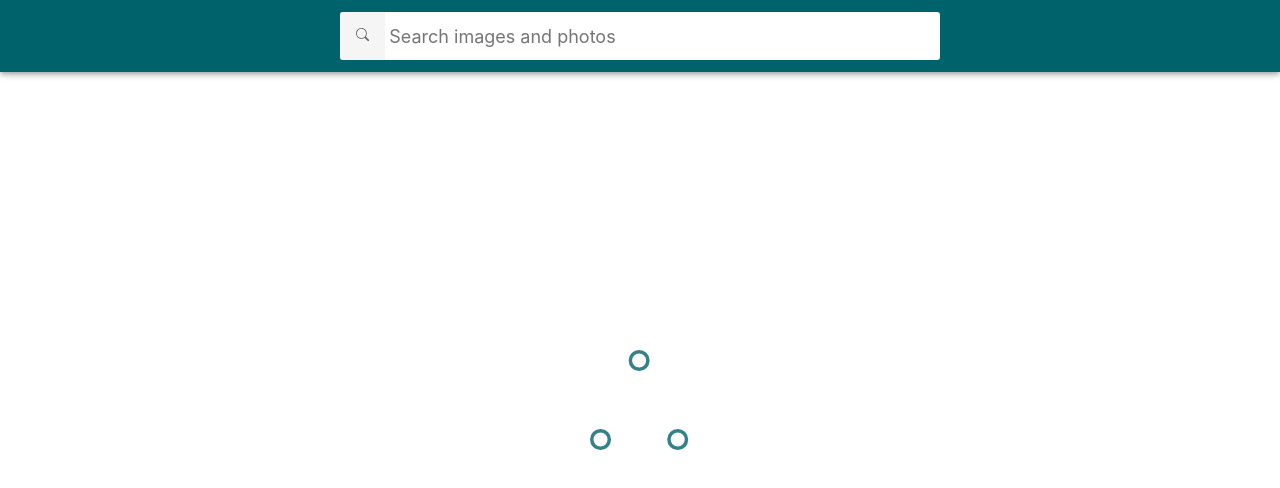
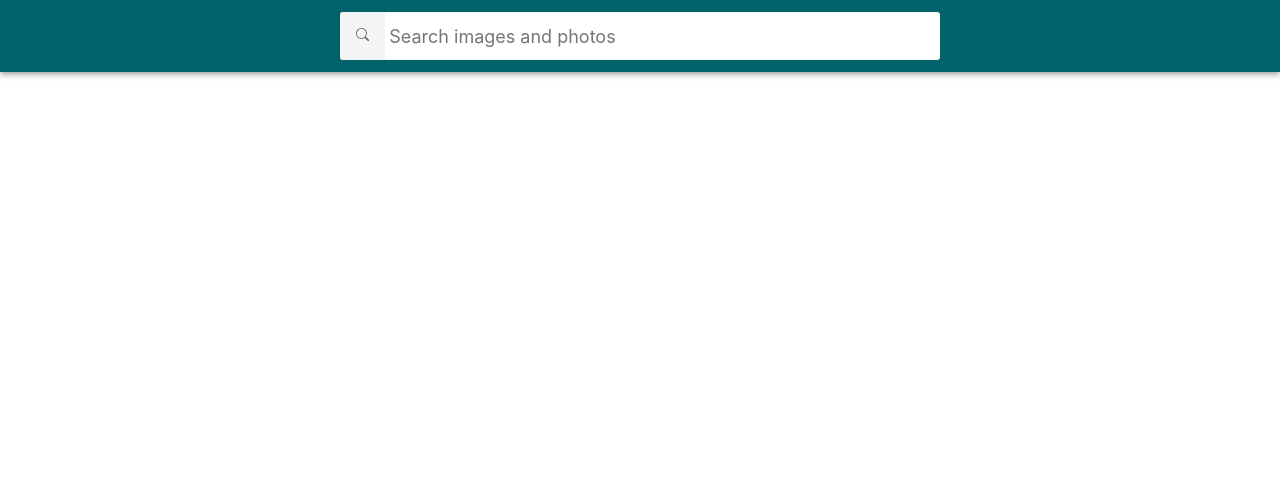
Before and after one commit to Tsylepa/goit-react-hw-03-image-finder, a React (Create React App) app: page / in a window 1280 px wide. Shown: the top 488 px of the page. Built offline with nearby package versions, Linux system fonts and the light colour scheme.

Commit message:
Update ImageFinder.jsx

```diff
--- a/src/components/ImageFinder/ImageFinder.jsx
+++ b/src/components/ImageFinder/ImageFinder.jsx
@@ -98,7 +98,7 @@ class ImageFinder extends Component {
         {modalIsOpen && (
           <Modal closeModal={this.closeModal} image={modalImage} />
         )}
-        {<Loader />}
+        {loading && <Loader />}
       </>
     );
   }
```
